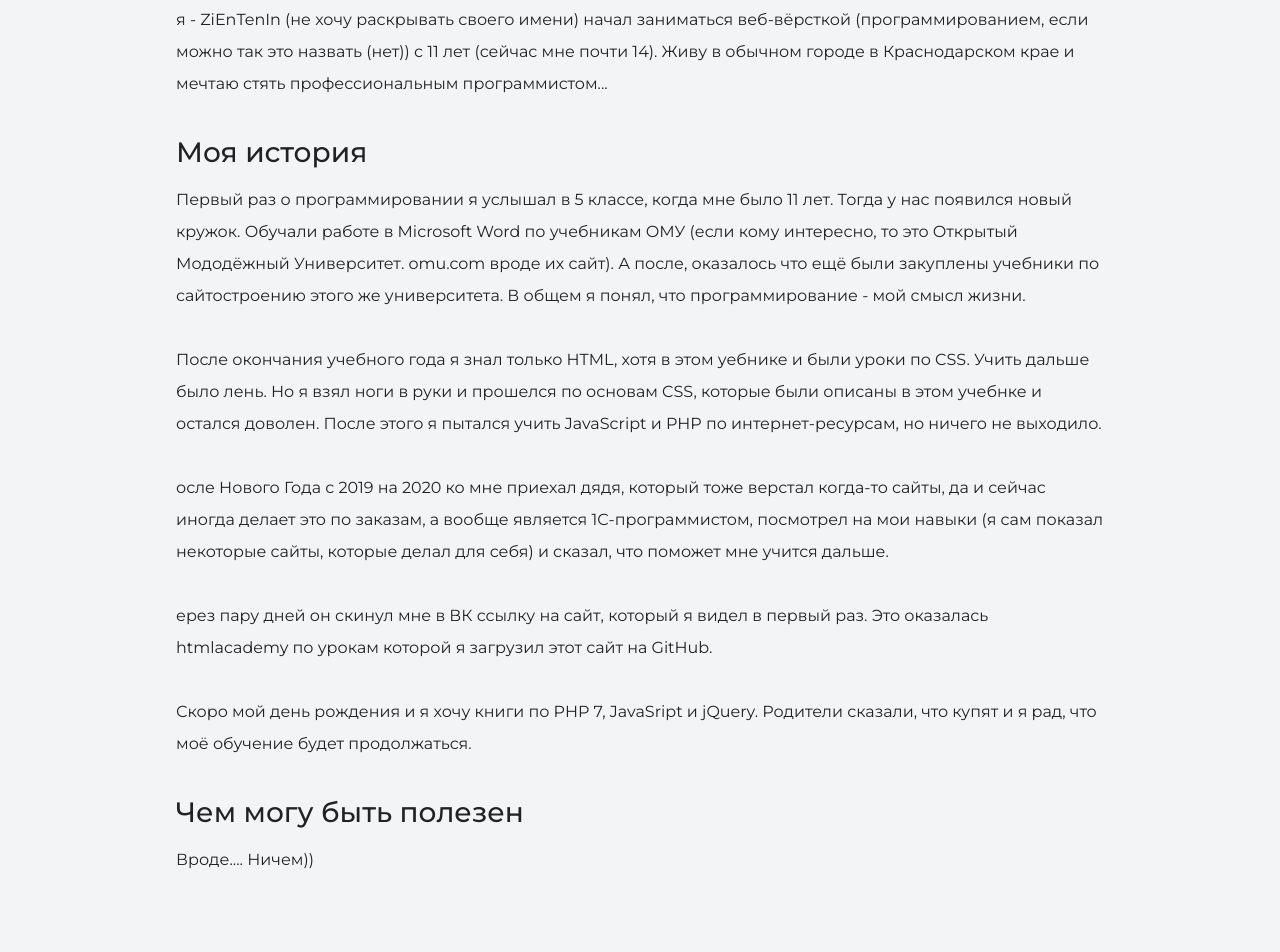
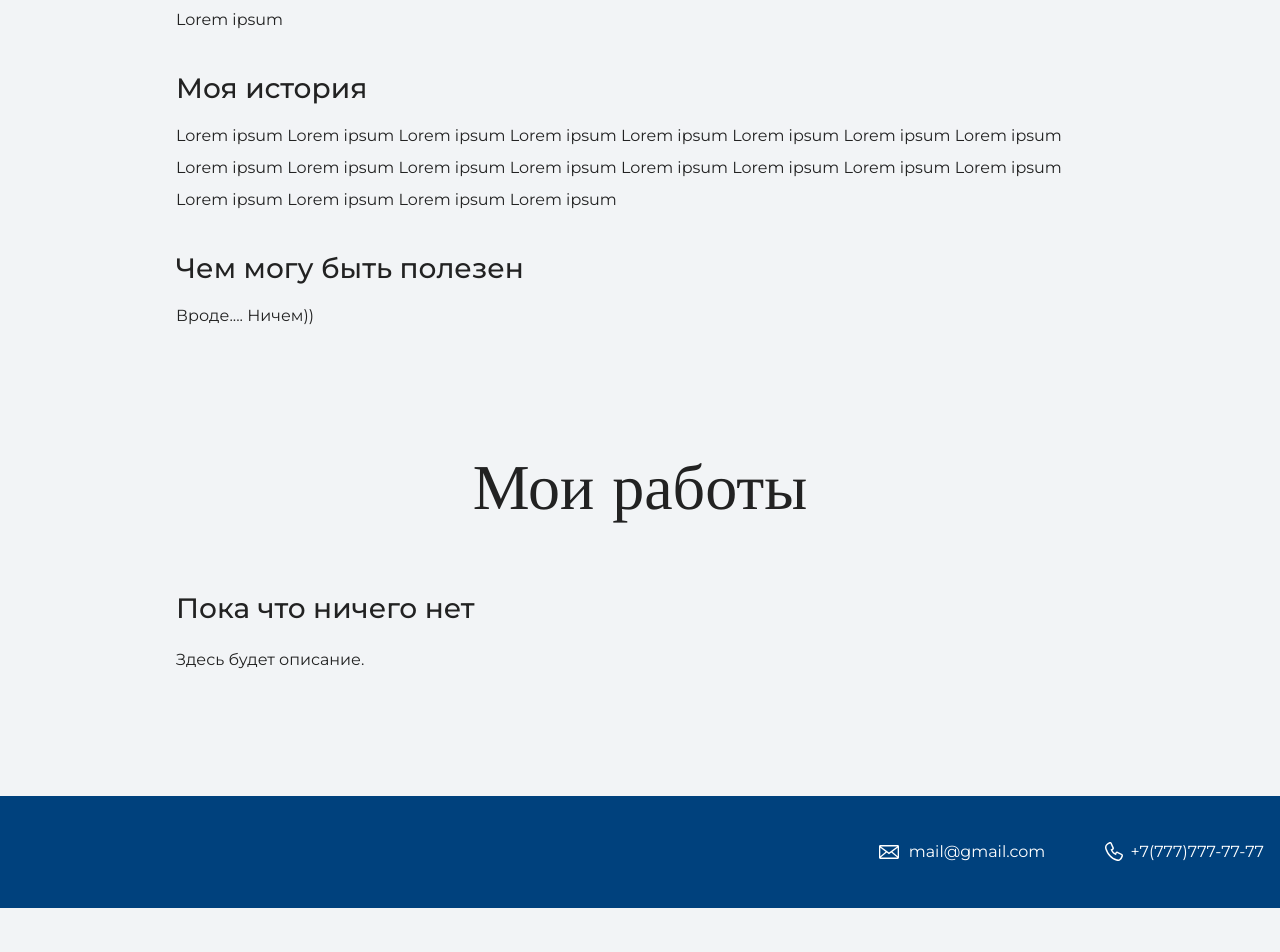
Before and after one commit to ZiEnTenIn/ZiEnTenIn, a plain HTML site: page index.html in a window 1280 px wide. Shown: the part 1220-2172 px from the top of the page. After the commit the page ends 2128 px from the top, so only its background shows below. Drawn offline with nearby package versions, Linux system fonts and the light colour scheme.

Commit message:
Update index.html

```diff
--- a/index.html
+++ b/index.html
@@ -10,8 +10,8 @@
   <body>
     <header class="page-header">
       <div class="container">
-        <a class="header-email" href="mailto:wolordkit@gmail.com">wolordkit@gmail.com</a>
-        <a class="header-phone" href="tel:+79288444784">+7(938)844-47-84</a>
+        <a class="header-email" href="mailto:mail@gmail.com">mail@gmail.com</a>
+        <a class="header-phone" href="tel:+77777777777">+7(777)777-77-77</a>
       </div>
     </header>
 
@@ -26,13 +26,9 @@
         <div class="container">
           <h2 class="subheading">Давайте познакомимся</h2>
           <h3>Пара слов о себе</h3>
-          <p>я - ZiEnTenIn (не хочу раскрывать своего имени) начал заниматься веб-вёрсткой (программированием, если можно так это назвать (нет)) с 11 лет (сейчас мне почти 14). Живу в обычном городе в Краснодарском крае и мечтаю стять профессиональным программистом...</p>
+          <p>Lorem ipsum</p>
           <h3>Моя история</h3>
-          <p>Первый раз о программировании я услышал в 5 классе, когда мне было 11 лет. Тогда у нас появился новый кружок. Обучали работе в Microsoft Word по учебникам ОМУ (если кому интересно, то это Открытый Мододёжный Университет. omu.com вроде их сайт). А после, оказалось что ещё были закуплены учебники по сайтостроению этого же университета. В общем я понял, что программирование - мой смысл жизни.</p>
-          <p>После окончания учебного года я знал только HTML, хотя в этом уебнике и были уроки по CSS. Учить дальше было лень. Но я взял ноги в руки и прошелся по основам CSS, которые были описаны в этом учебнке и остался доволен. После этого я пытался учить JavaScript и PHP по интернет-ресурсам, но ничего не выходило.</p>
-          <p>осле Нового Года с 2019 на 2020 ко мне приехал дядя, который тоже верстал когда-то сайты, да и сейчас иногда делает это по заказам, а вообще является 1C-программистом, посмотрел на мои навыки (я сам показал некоторые сайты, которые делал для себя) и сказал, что поможет мне учится дальше.</p>
-          <p>ерез пару дней он скинул мне в ВК ссылку на сайт, который я видел в первый раз. Это оказалась htmlacademy по урокам которой я загрузил этот сайт на GitHub.</p>
-          <p>Скоро мой день рождения и я хочу книги по PHP 7, JavaSript и jQuery. Родители сказали, что купят и я рад, что моё обучение будет продолжаться.</p>
+          <p>Lorem ipsum Lorem ipsum Lorem ipsum Lorem ipsum Lorem ipsum Lorem ipsum Lorem ipsum Lorem ipsum Lorem ipsum Lorem ipsum Lorem ipsum Lorem ipsum Lorem ipsum Lorem ipsum Lorem ipsum Lorem ipsum Lorem ipsum Lorem ipsum Lorem ipsum Lorem ipsum </p>
           <h3>Чем могу быть полезен</h3>
           <p>Вроде.... Ничем))</p>
         </div>
@@ -49,8 +45,8 @@
 
     <footer class="page-footer">
       <div class="container">
-        <a class="footer-email" href="mailto:wolordkit@gmail.com">wolordkit@gmail.com</a>
-        <a class="footer-phone" href="tel:+79288444784">+7(938)844-47-84</a>
+        <a class="footer-email" href="mailto:mail@gmail.com">mail@gmail.com</a>
+        <a class="footer-phone" href="tel:+77777777777">+7(777)777-77-77</a>
       </div>
     </footer>
   </body>
```
